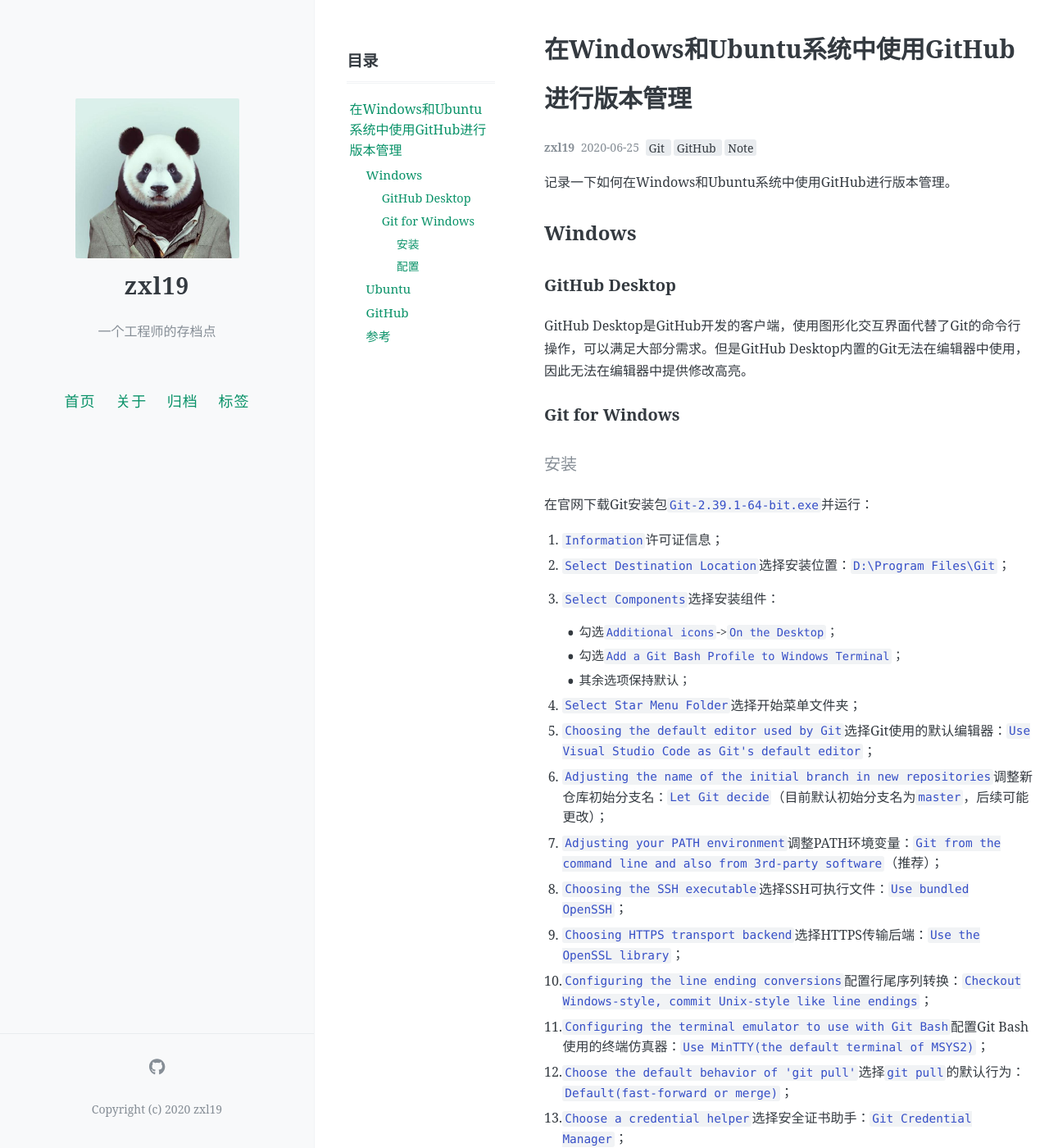
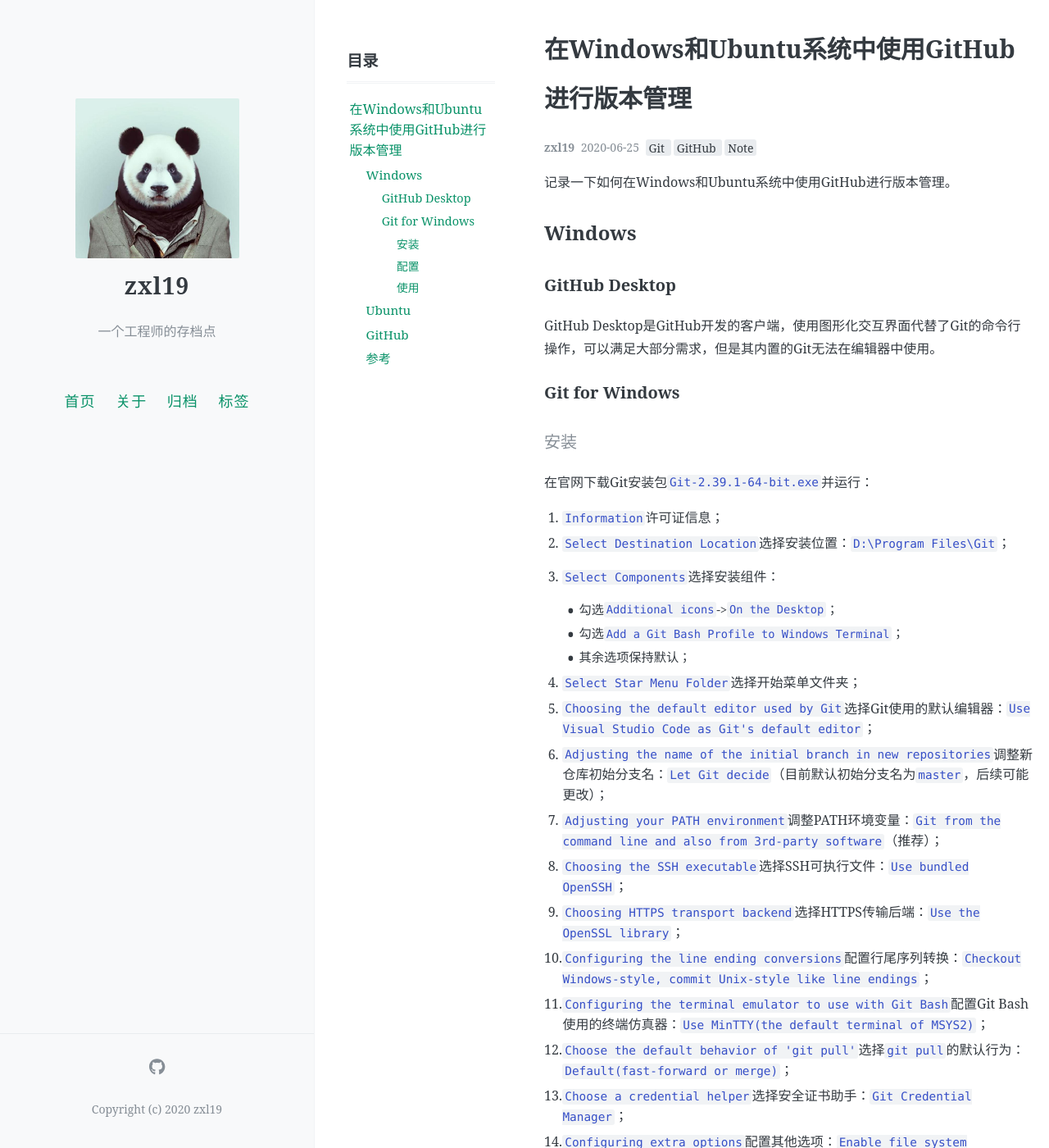
Before and after one commit to zxl19/zxl19.github.io, a Jekyll site: the page built from _posts/2020-06-25-github-setup.md, in a window 1280 px wide and 1400 px high. Shown: the whole window at 82% size. Built offline with Jekyll 4.4.1, drawn with Linux system fonts in a browser that asks for light colours; comment, search, counter and statistics services are not loaded; part of the change alters nothing that is shown; some of the changed text lies outside the part shown.

Commit message:
Update 2020-06-25-github-setup.md

````diff
--- a/_posts/2020-06-25-github-setup.md
+++ b/_posts/2020-06-25-github-setup.md
@@ -17,7 +17,7 @@ pinned: false
 
 ### GitHub Desktop
 
-GitHub Desktop是GitHub开发的客户端，使用图形化交互界面代替了Git的命令行操作，可以满足大部分需求。但是GitHub Desktop内置的Git无法在编辑器中使用，因此无法在编辑器中提供修改高亮。
+GitHub Desktop是GitHub开发的客户端，使用图形化交互界面代替了Git的命令行操作，可以满足大部分需求，但是其内置的Git无法在编辑器中使用。
 
 ### Git for Windows
 
@@ -53,6 +53,11 @@ GitHub Desktop是GitHub开发的客户端，使用图形化交互界面代替了
 ```json
 "git.path": "D:\\Program Files\\Git\\bin\\git.exe"
 ```
+
+#### 使用
+
+1. 安装并配置Git后可以在VS Code中使用Git的全部功能；
+2. 可以在Git Bash的终端模拟器中使用Git的命令行操作；
 
 ## Ubuntu
 
@@ -120,11 +125,12 @@ GitHub Desktop是GitHub开发的客户端，使用图形化交互界面代替了
 ## 参考
 
 1. [GitHub Desktop](https://desktop.github.com)
-2. [Git](https://git-scm.com)
-3. [Windows系统Git安装教程（详解Git安装过程）-maanlong的文章-知乎](https://zhuanlan.zhihu.com/p/242540359)
-4. [在VScode上配置Git-浪晋的文章-知乎](https://zhuanlan.zhihu.com/p/31417255)
-5. [Missing contributions-GitHub Docs](https://docs.github.com/en/account-and-profile/setting-up-and-managing-your-github-profile/managing-contribution-settings-on-your-profile/why-are-my-contributions-not-showing-up-on-my-profile)
-6. [Managing email preferences-GitHub Docs](https://docs.github.com/en/account-and-profile/setting-up-and-managing-your-personal-account-on-github/managing-email-preferences)
-7. [Token authentication requirements for Git operations-GitHub Blog](https://github.blog/2020-12-15-token-authentication-requirements-for-git-operations/)
-8. [Creating a personal access token-GitHub Docs](https://docs.github.com/en/authentication/keeping-your-account-and-data-secure/creating-a-personal-access-token)
-9. [GitHub防黑客新措施：弃用账密验证Git操作，改用token或SSH密钥，今天0点已执行-量子位的文章-知乎](https://zhuanlan.zhihu.com/p/399759963)
+2. [desktop/desktop](https://github.com/desktop/desktop)
+3. [Git](https://git-scm.com)
+4. [Windows系统Git安装教程（详解Git安装过程）-maanlong的文章-知乎](https://zhuanlan.zhihu.com/p/242540359)
+5. [在VScode上配置Git-浪晋的文章-知乎](https://zhuanlan.zhihu.com/p/31417255)
+6. [Missing contributions-GitHub Docs](https://docs.github.com/en/account-and-profile/setting-up-and-managing-your-github-profile/managing-contribution-settings-on-your-profile/why-are-my-contributions-not-showing-up-on-my-profile)
+7. [Managing email preferences-GitHub Docs](https://docs.github.com/en/account-and-profile/setting-up-and-managing-your-personal-account-on-github/managing-email-preferences)
+8. [Token authentication requirements for Git operations-GitHub Blog](https://github.blog/2020-12-15-token-authentication-requirements-for-git-operations/)
+9. [Creating a personal access token-GitHub Docs](https://docs.github.com/en/authentication/keeping-your-account-and-data-secure/creating-a-personal-access-token)
+10. [GitHub防黑客新措施：弃用账密验证Git操作，改用token或SSH密钥，今天0点已执行-量子位的文章-知乎](https://zhuanlan.zhihu.com/p/399759963)
````
